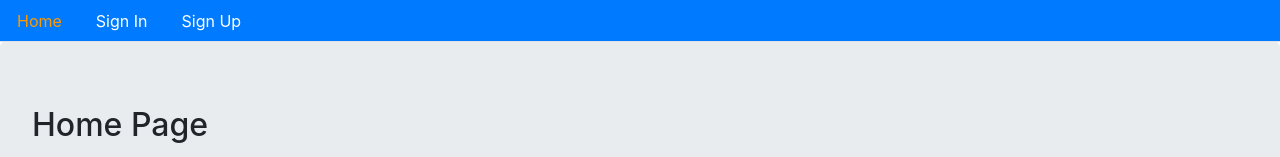
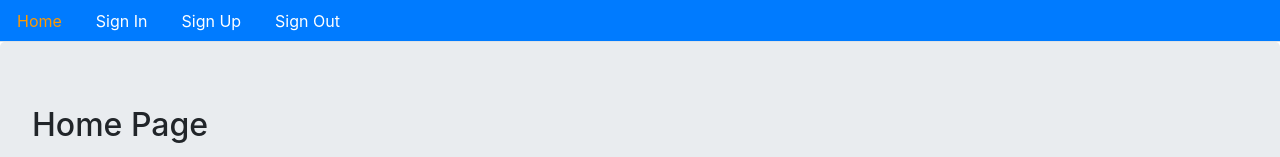
Before and after one commit to SoccerField24x7/node-react-sample-ecommerce, a React (Create React App) app in the folder react-app/: page / in a window 1280 px wide. Shown: the top 157 px of the page. Built offline with nearby package versions, Linux system fonts and the light colour scheme.

Commit message:
add signout button

```diff
--- a/react-app/src/components/core/Menu.js
+++ b/react-app/src/components/core/Menu.js
@@ -1,5 +1,6 @@
 import React from 'react';
 import {Link, withRouter} from 'react-router-dom';
+import { signout } from '../../auth';
 
 const isActive = (history, path) => {
   if (history.location.pathname === path) {
@@ -23,6 +24,17 @@ const Menu = ({history}) => {
                 <li className="nav-item">
                     <Link className="nav-link" style={isActive(history, '/signup')} to="/signup">Sign Up</Link>
                 </li>
+                <li className="nav-item">
+                    <span
+                        className="nav-link"
+                        style={{cursor:'pointer', color: '#ffffff'}}
+                        onClick={() =>
+                            signout(() => {
+                                history.push('/')
+                            })
+                        }
+                    >Sign Out</span>
+                </li>
             </ul>
         </div>
     );
```
